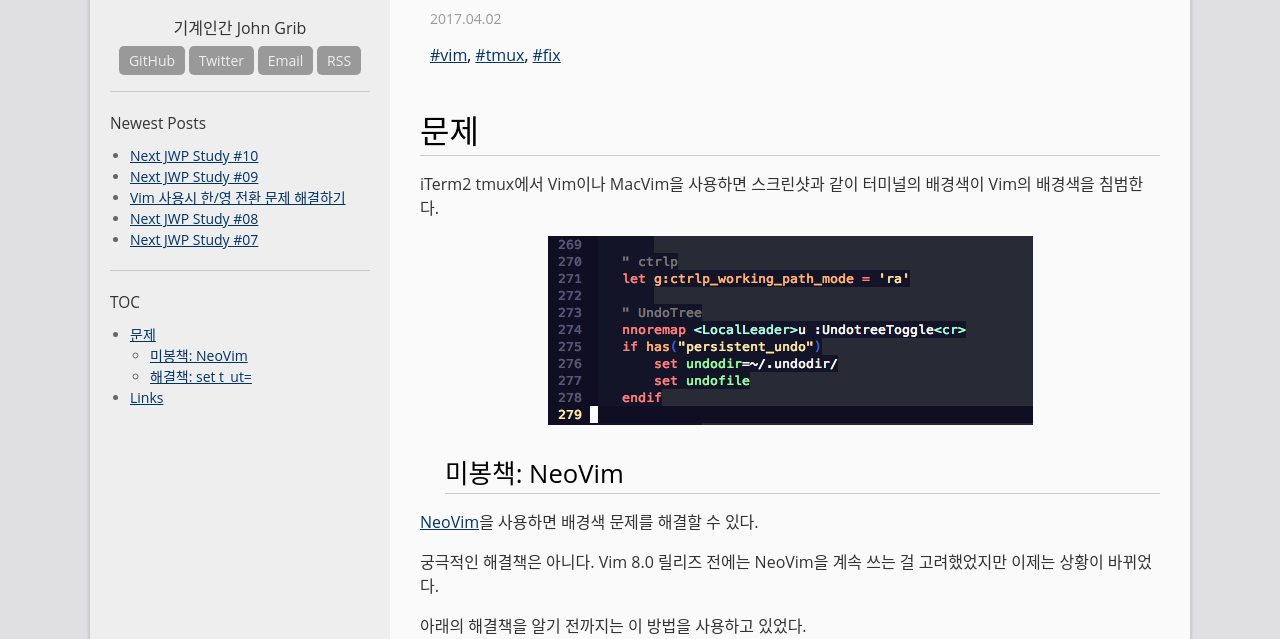
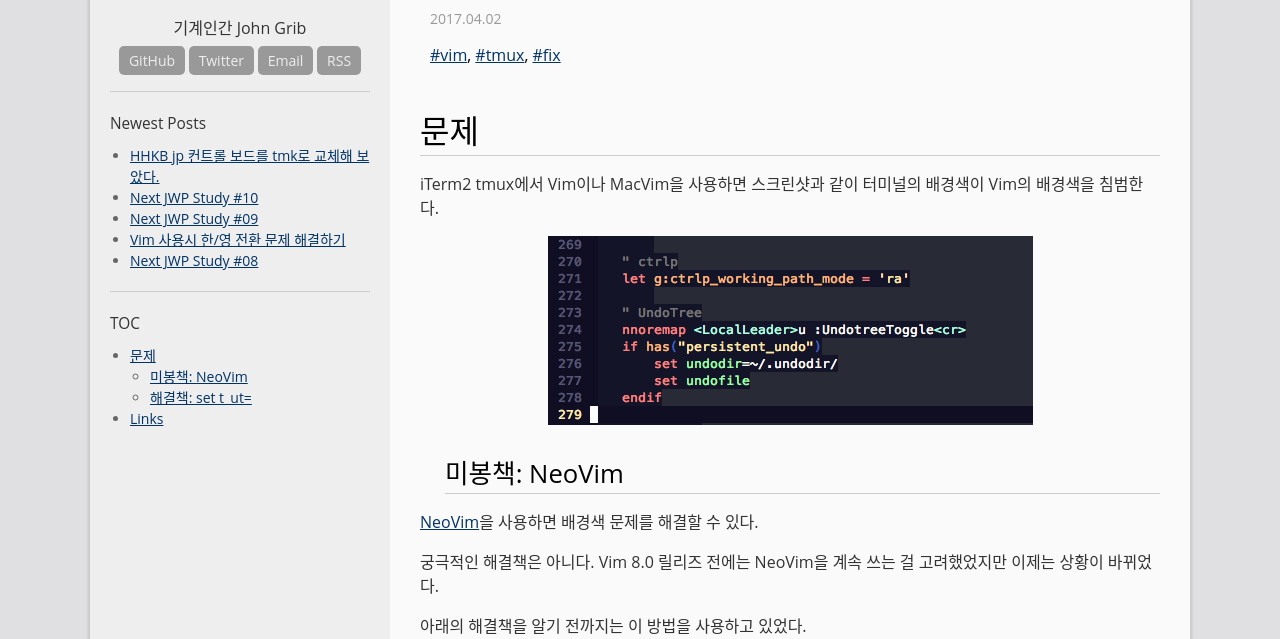
Before and after one commit to johngrib/johngrib.github.io.back, a Jekyll site: the page built from _posts/2017/2017-04-03-vim-tmux-t-ut.md, in a window 1280 px wide and 900 px high, cut to the strip 261-900 px from the top of the window. Built offline with Jekyll 4.4.1, drawn with Linux system fonts in a browser that asks for light colours; comment, search, counter and statistics services are not loaded; some of the changed lines change nothing that is shown.

Commit message:
[post] hhkb kmt

````diff
--- a/_posts/2017/2017-04-03-vim-tmux-t-ut.md
+++ b/_posts/2017/2017-04-03-vim-tmux-t-ut.md
@@ -10,7 +10,7 @@
 # 문제
 iTerm2 tmux에서 Vim이나 MacVim을 사용하면 스크린샷과 같이 터미널의 배경색이 Vim의 배경색을 침범한다.
 
-![My helpful screenshot]({{ site.url }}/post-img/2017-04-03-vim-tmux-t-ut.png)
+![My helpful screenshot]({{ site.url }}/post-img/2017/2017-04-03-vim-tmux-t-ut.png)
 
 ## 미봉책: NeoVim
 
--- /dev/null
+++ b/_posts/2017/2017-05-14-hhkb-jp-tmk.md
@@ -0,0 +1,231 @@
+---
+layout: post
+title:  "HHKB jp 컨트롤 보드를 tmk로 교체해 보았다."
+summary: "해피해킹을 더욱 해피하게"
+date:   2017-05-14 15:50:31 +0900
+tags: [hhkb, keyboard, tmk]
+public: true
+---
+
+# 해피해킹을 사용하지 않은 이유
+
+나는 나쁜 타이핑 버릇 때문에 양쪽 새끼 손가락 관절염으로 고통 받은 적이 있다.
+
+나의 나쁜 버릇은 다음과 같다.
+
+* 오른쪽 새끼 손가락 옆면으로 `enter` 키 누르기.
+* 오른쪽 새끼 손가락 옆면으로 오른쪽 `shift` 키 누르기.
+* 왼쪽 새끼 손가락 옆면으로 왼쪽 아래의 `control` 키 누르기.
+* 왼쪽 새끼 손가락 옆면으로 왼쪽 `shift` 키 누르기.
+
+꽤 고생했지만, `capslock` - `control` 키 스왑을 하고
+리얼포스 87u를 사용하면서 고통에서 해방되었다.
+
+한편 나는 리얼포스를 사용하면서도 다음과 같은 이유로 해피해킹 키보드 구매를 고려한 적이 있었다.
+
+* `control` 키 위치가 마음에 든다. 다른 키보드라면 dip 스위치 등으로 스왑해줘야 한다.
+* 나는 정전용량 무접점 방식을 선호한다.
+* 가벼운 키보드. (약 0.76kg. 리얼포스는 약 1.4kg)
+* 기본 레이아웃에 방향키가 없어 좋다. 방향키가 오른쪽 끝에 있으면 팔이 아프다.
+* 잘 누르지 않는 `F1` ~ `F10` 라인이 숫자 열에 포함되어 있어 좋다.
+* 안쪽에 철판이 있어 녹이 스는 리얼포스와 달리, 해피해킹은 플라스틱이라 녹슬지 않는다.
+
+그러나 내가 해피해킹을 구매하지 않았던 이유는 다음과 같다.
+
+* 해피해킹의 `fn` 방향키는 `;/['` 이다. 내가 원하는 `fn` 방향키는 `HJKL` 이다.
+* `control` 키 위치는 이상적이지만, 왼쪽 아래의 `capslock` 키 공간이 비어 있다.
+    * 손날로 누르기 딱 좋은 위치라 `F13`등을 매핑해 두고 이런 저런 기능을 붙여 쓰는 걸 좋아한다.
+* 오른쪽 아래의 이런저런 기능 키들이 없다.
+    * 나는 이 키들에 `F14`부터 `F17`까지 매핑해 두고 이런 저런 기능을 붙여 쓰는 걸 좋아한다.
+* 해피해킹은 tilde 키(`~`)의 위치가 `1`의 왼쪽이 아니라 가장 오른쪽 위에 있다.
+    * 나는 Vim의 `` ` `` mark 와 `~` case toggle을 자주 쓰는 편이므로, 이 키의 위치가 바뀌는 것이 마음에 들지 않는다.
+* 나는 이미 리얼포스 87u 2대를 매우 만족스럽게 사용하고 있다.
+
+무엇보다 가장 중요한 이유는 방향키.
+
+만약 해피해킹의 `fn` 방향키가 `HJKL`이었다면 다른 단점은 아무런 문제가 되지 않았을 것이다.
+
+# POKER 3 키보드도 고려해봤지만
+
+내가 리얼포스를 대체할 키보드로 가장 강하게 고려하고 있었던 것은 POKER 3 였다.
+
+* 해피해킹보다 가벼운 무게(0.39kg).
+* 미니 배열이지만 해피해킹보다 키가 많다.
+* 3 개의 레이어를 사용할 수 있다.
+* `pn` 키를 사용해 모든 키에 매크로를 등록할 수 있다.
+    * 이를 통해 키 배열을 입맛에 맞게 변경할 수 있다.
+    * `HJKL`을 화살표키로 매핑할 수 있게 된다!
+    * 키 하나를 눌렀을 때 특정 키 시퀀스가 순서대로 입력되게 하는 것도 가능.
+* `fn` 키의 위치를 바꾸는 것도 가능하다!
+* 알리 익스프레스 등에서 다양한 키캡을 구매해 꾸밀 수 있다.
+    * 리얼포스나 해피해킹 키캡은 엄청나게 비싸고 잘 팔지도 않는다.
+
+그러나 다음과 같은 이유 때문에 사지 않았다.
+
+* 정전식 무접점이 아니다.
+* 사려고 하는 쇼핑몰마다 sold out 상태.
+* 미국 아마존이 한국으로 배송을 안 해줌.
+* 정전식 무접점이 아니다.
+    * 이러면 적축이나 흑축으로 가야 하는데, 난 정전식 무접점이 좋다.
+
+아무래도 좀 애매해서 더 기다려보거나 다른 대안을 찾아보고,
+6월까지 특별한 대안이 없으면 구매대행 등을 통해 POKER 3를 구매할 생각이었다.
+
+그리고 몇 달 후 꽤 만족스러운 대안을 찾게 되었다.
+
+# tmk 보드 발견
+
+4월의 마지막 날, 웹서핑을 하다
+[[TMK] Alt Controller Board for HHKB](https://geekhack.org/index.php?topic=71517.msg1733490#msg1733490)
+라는 문서를 발견했다.
+
+해피해킹 키보드를 개조하는 내용이었다.
+개조의 내용은 해피해킹의 컨트롤 보드를 커스텀 펌웨어를 설치할 수 있는 tmk 보드로 교체하는 것.
+천천히 읽어보니 이거라면 입맛에 맞게 해피해킹의 키 배열을 바꿀 수 있겠다 싶었다.
+생각해보니 아두이노 레오나르도 같은 걸 써서 컨트롤 보드를 직접 만들어도 괜찮았을 텐데
+왜 지금까지 이 생각을 못했지?
+
+아무튼, 직접 만드는 건 귀찮은 일이니 일단 해피해킹을 바로 직구하고
+보드의 제작자와 이메일을 주고받고 페이팔로 돈을 보내는 방식으로 tmk 보드를 2개 구매했다.
+
+10일이 지나자 국제 등기로 해피해킹과 tmk 보드가 도착했다.
+놀랍게도 두 물건이 한날 한시에 도착하였는데 아마도 우체부님이 편의상 묶어서 배송해주신 것 같았다.
+지름신의 가호라고도 할 수 있겠다.
+
+![hhkb jp]({{ site.url }}/post-img/2017/2017-05-14-hhkb-jp-tmk-00.jpg)
+
+구매한 해피해킹은 키가 많은 HHKB pro JP 버전.
+ISO 배열이라는 문제점이 있긴 하지만 어차피 다 바꿀 수 있을 것이므로 문제가 되지 않는다고 생각했다.
+
+# tmk 보드 설치
+
+해피해킹 하우징을 열고, 해피해킹 컨트롤 보드(사진의 왼쪽)를 tmk 보드로 교체하였다.
+이러면 dip 스위치 구멍에 tmk 보드의 리셋 스위치가 나오게 된다.
+
+![tmk set]({{ site.url }}/post-img/2017/2017-05-14-hhkb-jp-tmk-01.jpg)
+
+# 펌웨어 설치 및 키 레이아웃 변경
+
+펌웨어 설치는 엄청 쉽다. 다음과 같은 방법으로 dfu-programmer를 설치하면 끝난다.
+단, 디펜던시 빌드가 꽤 오래 걸리므로 컴퓨터 앞에서 그냥 기다리면 곤란하다.
+디펜던시 중 어떤 것은 빌드가 47분이나 걸리기도 했다.
+잘 기억은 안 나지만 한 시간 조금 넘게 걸렸던 것 같다.
+
+```sh
+$ brew tap osx-cross/avr
+$ brew install avr-libc
+$ brew install dfu-programmer
+```
+
+그리고 다음과 같은 방법으로 키 배열을 변경할 수 있다.
+
+1. [TMK Keymap Editor](http://www.tmk-kbd.com/tmk_keyboard/editor/unimap/?hhkb_jp)로 들어가서 마음대로 키 배열을 정해준다.
+1. 키 배열을 다 끝냈으면 hex 파일을 다운받는다. (형식을 다 알고 있다면 에디터 없이 그냥 만들어도 된다.)
+1. 해피해킹의 dip 스위치 뚜껑을 연다.
+1. tmk 보드의 스위치를 누른다.
+    * tmk 보드 스위치를 누르지 않으면 장비를 찾을 수 없다는 경고문이 나온다.
+    * 스위치를 누르면 키보드가 작동하지 않게 되므로, 명령어를 입력할 다른 키보드 하나가 또 있어야 한다.
+1. 터미널에 다음과 같이 입력하여, hex 파일을 적용한다.
+
+```
+$ dfu-programmer atmega32u4 erase --force
+$ dfu-programmer atmega32u4 flash unimap.hex
+$ dfu-programmer atmega32u4 reset
+```
+
+이제 키보드를 다시 사용할 수 있게 된다.
+타이핑을 해보면 내가 설정한 키 배열대로 작동한다는 사실을 알 수 있다.
+
+# 내가 설정한 레이아웃
+
+평범한 키보드는 하나의 `fn` 키가 0~2 개 있고, `fn` 레이어도 하나만 존재한다.
+한편 내가 구매를 진지하게 고려했던 POKER 3 같은 경우는 두 종류의 `fn` 키(`fn`, `pn`)와 3개의 레이어를 제공한다.
+
+tmk 보드를 쓰면 7개의 `fn` 키와 7개의 레이어를 사용할 수 있다.
+
+나는 다음과 같은 레이어를 구상하였다.
+
+## 기본 레이어
+
+* 기본이 되는 레이어로, 알파벳/숫자/엔터/스페이스 등을 배치한다.
+* `~` 키는 표준 레이아웃과 같이 `1` 왼쪽에 둔다.
+* 가장 왼쪽 가장 아래의 키는 `F13`으로 매핑한다.
+    * 단, hammerspoon 등을 사용하여 한 번 누르면 `Esc`로 작동하게 한다.
+    * 즉, `F13`은 소프트 `fn`키로 사용한다.
+* `F13` 오른쪽 키는 `Esc`로 매핑한다.
+* `Space` 왼쪽의 키는 `fn1` 키로 사용한다.
+* `Space` 오른쪽의 키는 `shift` 키로 사용한다.
+    * 이러면 오른손 엄지 손가락으로 `shift`키를 누르게 되고 새끼 손가락은 쉬게 된다.
+* 즉, 가장 아랫줄은 다음과 같은 배열을 갖게 된다.
+    * `F13`, `Esc`, `option`, `command`, `fn1`, `Space`, `shift`, `fn1`, `F14`, `F15`, `shift`, `option`, `fn2`, `fn7`
+* 화살표 키
+    * `fn1` 레이어에 `HJKL`로 배치해두긴 했지만, 내 자리에 찾아오는 다른 사람을 위해 남겨두기로 했다.
+    * 화살표 키 바로 아래에 `shift` 키를 배치했다.
+        * 이러면 `shift` + 화살표를 누를 때 손가락이 매우 편하게 된다.
+
+![tmk set]({{ site.url }}/post-img/2017/2017-05-14-hhkb-jp-tmk-03.jpg)
+
+## `fn1` 레이어
+
+* `fn1`키와 조합하여 사용하는 레이어.
+* 숫자 키 위치에 `F1` ~ `F12`를 배치. 이건 다른 미니배열과 같다.
+* `HJKL`로 화살표 키 사용.
+* `w` 키로 `option` + `→`, `b` 키로 `option` + `←`
+    * 이러면 Vim의 `w`, `b`와 비슷하게 작동하게 된다.
+* `Space` 바로 오른쪽의 키는 `Enter`로 쓴다.
+    * 새끼 손가락이 아니라 엄지 손가락으로 `Enter` 키를 입력하게 된다.
+* `x` 는 `delete`, `z` 는 `backspace`.
+    * 오른쪽 위의 `delete` 키는 너무 멀어서 가기 귀찮다.
+* 오른쪽 아래의 키 여섯 개는 `insert`, `delete`, `home`, `end`, `pageup`, `pagedown`.
+
+![tmk set]({{ site.url }}/post-img/2017/2017-05-14-hhkb-jp-tmk-04.jpg)
+
+## `fn2` 레이어
+
+* 이 레이어는 마우스를 조작한다.
+* 클릭, 우클릭, 마우스 포인터 이동 등이 가능하도록 설정.
+* 자세한 내용은 귀찮아서 생략.
+
+## `fn4` 레이어
+
+* 이 레이어는 보통 윈도우즈 키보드 레이어와 비슷한 배열이다.
+* 이 레이어는 `fn7` + `w` 조합으로 들어올 수 있다.
+* 기본 레이어(Mac을 위한 레이어)로 돌아가려면 `fn7` + `m` 을 입력하면 된다.
+
+## `fn7` 레이어
+
+* Mac, Window 모드 전환을 위한 레이어.
+* `fn7` + `m` 조합으로 기본 레이어를 선택 가능.
+* `fn7` + `w` 조합으로 윈도우 레이어를 선택 가능.
+
+# 끝?
+
+만 이틀간 다양하게 설정한 끝에 위의 설정에 도달했다.
+현재는 꽤 만족스럽게 사용하고 있다.
+
+하지만 더 좋은 생각이 나거나, 다른 손가락이 아프게 된다면
+다른 배열로 수정할 예정. 얼마든지 배열을 바꿀 수 있다는 것이 강점이다.
+
+![tmk set]({{ site.url }}/post-img/2017/2017-05-14-hhkb-jp-tmk-02.jpg)
+
+현재 키캡은 좀 난잡한 느낌.
+키캡만 끼우면 완성된다...
+
+* 해피해킹 전용 무각 키캡을 며칠 전에 구매했으므로 두근두근 기다리고 있다.
+* 너무 마음에 들어서 해피해킹 jp를 하나 더 샀다. 하나는 집에서 쓰고, 하나는 회사에 놓고 쓸 생각. 사실 처음부터 이럴 생각으로 tmk 보드를 두 개 산 것이다.
+
+
+# Links
+
+* [GitHub: 내 키보드 레이아웃 hex 파일](https://github.com/johngrib/dotfiles/commit/b103a64876d206fbdd23929d7d4a5e67233e4503)
+* tmk
+    * [[TMK] Alt Controller Board for HHKB](https://geekhack.org/index.php?topic=71517.msg1733490#msg1733490)
+    * [Keyboard firmwares for Atmel AVR and Cortex-M](https://github.com/tmk/tmk_keyboard)
+    * [GitHub: Alternative Controller for HHKB Pro](https://github.com/tmk/tmk_keyboard/tree/master/keyboard/hhkb)
+    * [GeekHack: Alternative Controller for HHKB](https://geekhack.org/index.php?topic=12047.0)
+    * [TMK Keymap Editor](http://www.tmk-kbd.com/tmk_keyboard/editor/unimap/?hhkb_jp)
+
+* keyboards
+    * [amazon: RealForce 87u](https://www.amazon.com/s/ref=nb_sb_noss_1?url=search-alias%3Delectronics&field-keywords=realforce+87u&rh=n%3A172282%2Ck%3Arealforce+87u)
+    * [amazon: HHKB Professional JP](https://www.amazon.com/s/ref=nb_sb_noss_1?url=search-alias%3Delectronics&field-keywords=hhkb+jp&rh=n%3A172282%2Ck%3Ahhkb+jp)
+    * [amazon: POKER 3](https://www.amazon.com/s/ref=nb_sb_noss?url=search-alias%3Delectronics&field-keywords=poker3)
````
Also changed, not shown: post-img/2017/2017-04-03-vim-tmux-t-ut.png (renamed from post-img/2017-04-03-vim-tmux-t-ut.png), post-img/2017/2017-05-14-hhkb-jp-tmk-00.jpg (added), post-img/2017/2017-05-14-hhkb-jp-tmk-01.jpg (added), post-img/2017/2017-05-14-hhkb-jp-tmk-02.jpg (added), post-img/2017/2017-05-14-hhkb-jp-tmk-03.jpg (added), post-img/2017/2017-05-14-hhkb-jp-tmk-04.jpg (added).
